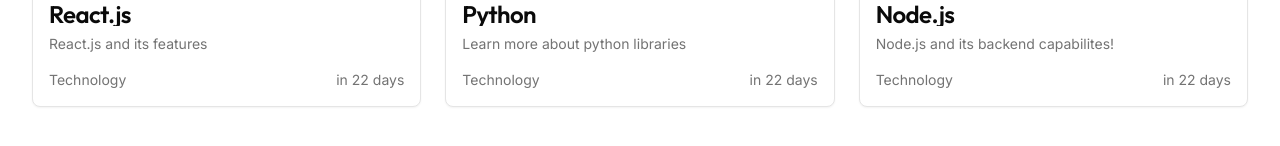
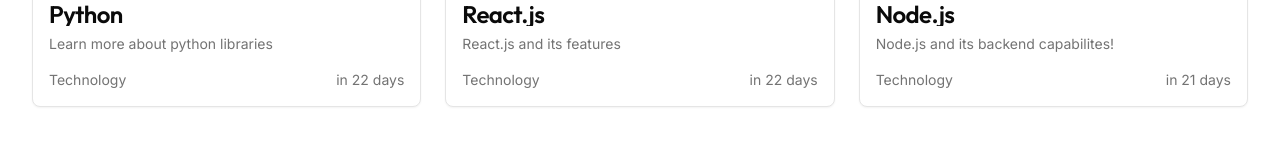
Before and after one commit to srimadhavn/Maddys-Cave, a Next.js app: page / in a window 1280 px wide. Shown: the part 646-792 px from the top of the page. Built offline with nearby package versions, Linux system fonts and the light colour scheme.

Commit message:
minor changes

```diff
--- a/app/page.tsx
+++ b/app/page.tsx
@@ -41,7 +41,12 @@
         </div>
 
         <div className="grid gap-6 sm:grid-cols-2 lg:grid-cols-3">
-          {featuredPosts.map((post) => (
+          {featuredPosts.map((post) => {
+
+            const postDate = new Date(post.date)
+            const isValidDate = !isNaN(postDate.getTime())
+
+            return (
               <Link key={post.id} href={`/blog/${post.id}`}>
                 <Card className="h-full hover:shadow-lg transition-shadow group">
                   <CardHeader className="p-0">
@@ -65,15 +70,17 @@
                   <CardFooter className="p-4 pt-0 flex justify-between text-sm text-muted-foreground">
                     <span>{post.category}</span>
                     <time>
-                    {formatDistance(new Date(post.date), new Date(), { addSuffix: true })}
+                      {isValidDate
+                        ? formatDistance(postDate, new Date(), { addSuffix: true })
+                        : 'Invalid date'}
                     </time>
                   </CardFooter>
                 </Card>
               </Link>
-          ))}
+            )
+          })}
         </div>
       </section>
-
     </div>
   )
 }
--- a/components/post-grid.tsx
+++ b/components/post-grid.tsx
@@ -49,12 +49,12 @@
           <Link href={`/blog/${post.id}`}>
             <Card className="h-full hover:shadow-lg transition-all duration-300 group">
               <CardHeader className="p-0">
-                <div className="relative aspect-[16/9] overflow-hidden rounded-t-lg">
+                <div className="relative aspect-[16/9] overflow-hidden rounded-t-lg w-full h-56 sm:h-72 lg:h-80">
                   <Image
                     src={post.coverImage}
                     alt={post.title}
                     fill
-                    className="object-cover transform group-hover:scale-105 transition-transform duration-300"
+                    className="object-contain transform group-hover:scale-90 transition-transform duration-300"
                     sizes="(max-width: 768px) 100vw, (max-width: 1200px) 50vw, 33vw"
                   />
                 </div>
--- a/lib/posts.ts
+++ b/lib/posts.ts
@@ -3,7 +3,6 @@
 import matter from 'gray-matter'
 import { remark } from 'remark'
 import html from 'remark-html'
-import prism from 'remark-prism'
 
 const postsDirectory = path.join(process.cwd(), 'posts')
 
@@ -34,9 +33,9 @@
   const { data, content } = matter(fileContents)
 
   const processedContent = await remark()
-.use(html)
-.process(content)
-const contentHtml = processedContent.toString()
+  .use(html)
+  .process(content)
+  const contentHtml = processedContent.toString()
 
   if (!data.title || !data.date || !data.category) {
     throw new Error(`Invalid post metadata for ${id}`)
@@ -88,11 +87,14 @@
         console.warn(`Skipping invalid post: ${id}`)
         return null
       }
-
+      let date = data.date
+      if (date.length === 10) {  // If date is in "YYYY-MM-DD" format, append time
+        date += '00:00:00'
+      }
       return {
         id,
         title: data.title,
-        date: data.date,
+        date,
         excerpt: data.excerpt || '',
         category: data.category,
         coverImage: data.coverImage || '',
@@ -101,5 +103,5 @@
     })
     .filter((post): post is Omit<Post, 'content'> => post !== null)
 
-  return allPostsData.sort((a, b) => (a.date < b.date ? 1 : -1))
-}
+    return allPostsData.sort((a, b) => new Date(b.date).getTime() - new Date(a.date).getTime())
+  }
--- a/posts/database.md
+++ b/posts/database.md
@@ -1,6 +1,6 @@
 ---
 title: "Database"
-date: "2025-01-11"
+date: 2025-01-08
 category: Technology
 excerpt: Learn about databases, SQL, NOSQL and more..
 coverImage: "https://cdn.pixabay.com/photo/2016/11/22/19/24/archive-1850170_1280.jpg"
--- a/posts/dsa.md
+++ b/posts/dsa.md
@@ -1,6 +1,6 @@
 ---
 title: Data Structures and Algorithms
-date: "2024-12-18"
+date: 2024-12-18
 category: Technology
 excerpt: Learn everything about Data Structures and Algorithms
 coverImage: "https://images.pexels.com/photos/546819/pexels-photo-546819.jpeg?auto=compress&cs=tinysrgb&w=1260&h=750&dpr=1"
--- a/posts/nodejs.md
+++ b/posts/nodejs.md
@@ -1,6 +1,6 @@
 ---
 title: Node.js
-date: 2025-01-11
+date: 2025-01-10
 category: Technology
 excerpt: Node.js and its backend capabilites!
 coverImage: https://images.pexels.com/photos/39284/macbook-apple-imac-computer-39284.jpeg
```
Also changed, not shown: posts/.obsidian/workspace.json. Lines whose indentation alone changed are shown as unchanged.
